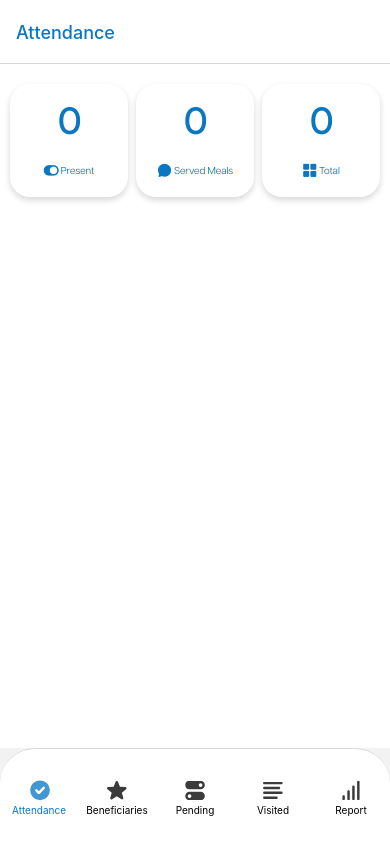
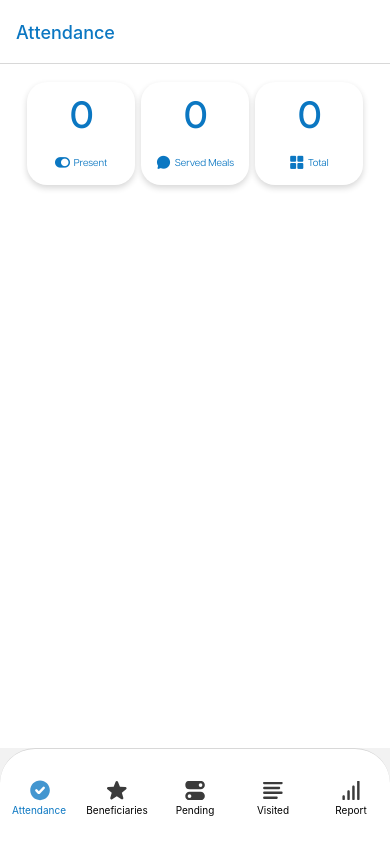
Before and after one commit to abdukasim/attendance-management-app, a React Native app: screen /ADMIN in a window 390 px wide. Built offline with nearby package versions, Linux system fonts and the light colour scheme; no server answers.

Commit message:
feat: responsive dimensions implementation

```diff
--- a/src/components/box/index.tsx
+++ b/src/components/box/index.tsx
@@ -1,5 +1,6 @@
 import React from "react";
 import { StyleProp, View, ViewStyle } from "react-native";
+import { horizontalScale, verticalScale } from "../../helpers/metrics";
 import { theme } from "../../styles/theme";
 
 interface BoxProps extends React.ComponentProps<typeof View> {
@@ -36,15 +37,15 @@ export const Box: React.FC<BoxProps> = ({
     <View
       style={{
         margin: theme.spacing[margin!],
-        marginTop: mt,
-        marginBottom: mb,
-        marginRight: mr,
-        marginLeft: ml,
+        marginTop: mt && verticalScale(mt),
+        marginBottom: mb && verticalScale(mb),
+        marginRight: mr && horizontalScale(mr),
+        marginLeft: ml && horizontalScale(ml),
         padding: theme.spacing[padding!],
-        paddingTop: pt,
-        paddingBottom: pb,
-        paddingRight: pr,
-        paddingLeft: pl,
+        paddingTop: pt && verticalScale(pt),
+        paddingBottom: pb && verticalScale(pb),
+        paddingRight: pr && horizontalScale(pr),
+        paddingLeft: pl && horizontalScale(pl),
         backgroundColor: theme.colors[backgroundColor!],
         ...style,
       }}
--- a/src/components/card/index.tsx
+++ b/src/components/card/index.tsx
@@ -1,21 +1,26 @@
 import { View, Text } from "react-native";
 import React, { Children } from "react";
 import { styles } from "./styles";
+import { horizontalScale, verticalScale } from "../../helpers/metrics";
 
 interface CardProps {
   children?: any;
   px?: number;
   py?: number;
+  width?: number;
+  height?: number;
 }
 
-export function Card({ px, py, children }: CardProps) {
+export function Card({ px, py, width, height, children }: CardProps) {
   return (
     <View
       style={[
         styles.container,
         {
-          paddingHorizontal: px,
-          paddingVertical: py,
+          paddingHorizontal: px && horizontalScale(px),
+          paddingVertical: py && verticalScale(py),
+          width: width && horizontalScale(width),
+          height: height && verticalScale(height),
         },
       ]}
     >
--- a/src/components/card/styles.ts
+++ b/src/components/card/styles.ts
@@ -1,4 +1,5 @@
 import { StyleSheet } from "react-native";
+import { horizontalScale, verticalScale } from "../../helpers/metrics";
 import { theme } from "../../styles/theme";
 
 export const styles = StyleSheet.create({
@@ -6,8 +7,6 @@ export const styles = StyleSheet.create({
     display: "flex",
     alignItems: "center",
     justifyContent: "center",
-    width: 118,
-    height: 113,
     borderRadius: theme.spacing.xl,
     backgroundColor: theme.colors.background,
     shadowColor: theme.colors.foreground,
--- a/src/components/stats/index.tsx
+++ b/src/components/stats/index.tsx
@@ -35,19 +35,19 @@ export default function Stats() {
 
   return (
     <View style={styles.cardsContainer}>
-      <Card>
+      <Card width={118} height={113}>
         <Text variant="title" color="primary">
           {presentAttendees}
         </Text>
         <View style={styles.label}>
           <Entypo name="switch" size={15} color={theme.colors.primary} />
-          <Text variant="body" color="primary" ml={2}>
+          <Text variant="body" color="primary" ml={4}>
             Present
           </Text>
         </View>
       </Card>
 
-      <Card>
+      <Card width={118} height={113}>
         <Text variant="title" color="primary">
           {servedMeals}
         </Text>
@@ -57,19 +57,19 @@ export default function Stats() {
             size={15}
             color={theme.colors.primary}
           />
-          <Text variant="body" color="primary" ml={2}>
+          <Text variant="body" color="primary" ml={4}>
             Served Meals
           </Text>
         </View>
       </Card>
 
-      <Card>
+      <Card width={118} height={113}>
         <Text variant="title" color="primary">
           {beneficiaries}
         </Text>
         <View style={styles.label}>
           <AntDesign name="appstore1" size={15} color={theme.colors.primary} />
-          <Text variant="body" color="primary" ml={2}>
+          <Text variant="body" color="primary" ml={4}>
             Total
           </Text>
         </View>
--- a/src/components/stats/styles.ts
+++ b/src/components/stats/styles.ts
@@ -1,11 +1,12 @@
 import { StyleSheet } from "react-native";
+import { horizontalScale, verticalScale } from "../../helpers/metrics";
 
 export const styles = StyleSheet.create({
   cardsContainer: {
     width: "100%",
     height: "auto",
-    paddingHorizontal: 10,
-    marginTop: 20,
+    paddingHorizontal: horizontalScale(30),
+    marginTop: verticalScale(20),
     display: "flex",
     flexDirection: "row",
     justifyContent: "space-between",
@@ -15,6 +16,6 @@ export const styles = StyleSheet.create({
     display: "flex",
     flexDirection: "row",
     alignItems: "center",
-    marginTop: 18,
+    marginTop: verticalScale(18),
   },
 });
--- a/src/components/text/index.tsx
+++ b/src/components/text/index.tsx
@@ -1,5 +1,6 @@
 import React from "react";
 import { StyleProp, Text as RNText, TextStyle } from "react-native";
+import { horizontalScale, verticalScale } from "../../helpers/metrics";
 import { theme } from "../../styles/theme";
 
 interface TextProps extends React.ComponentProps<typeof RNText> {
@@ -26,10 +27,10 @@ export const Text: React.FC<TextProps> = ({
     <RNText
       style={{
         color: color && theme.colors[color],
-        marginTop: mt,
-        marginBottom: mb,
-        marginRight: mr,
-        marginLeft: ml,
+        marginTop: mt && verticalScale(mt),
+        marginBottom: mb && verticalScale(mb),
+        marginRight: mr && horizontalScale(mr),
+        marginLeft: ml && horizontalScale(ml),
         ...theme.textVariants[variant!],
         ...style,
       }}
--- /dev/null
+++ b/src/helpers/metrics.ts
@@ -0,0 +1,13 @@
+import { Dimensions } from "react-native";
+
+const { width, height } = Dimensions.get("window");
+
+const guidelineBaseWidth = 428;
+const guidelineBaseHeight = 926;
+
+const horizontalScale = (size: number) => (width / guidelineBaseWidth) * size;
+const verticalScale = (size: number) => (height / guidelineBaseHeight) * size;
+const moderateScale = (size: number, factor = 0.5) =>
+  size + (horizontalScale(size) - size) * factor;
+
+export { horizontalScale, verticalScale, moderateScale };
```
